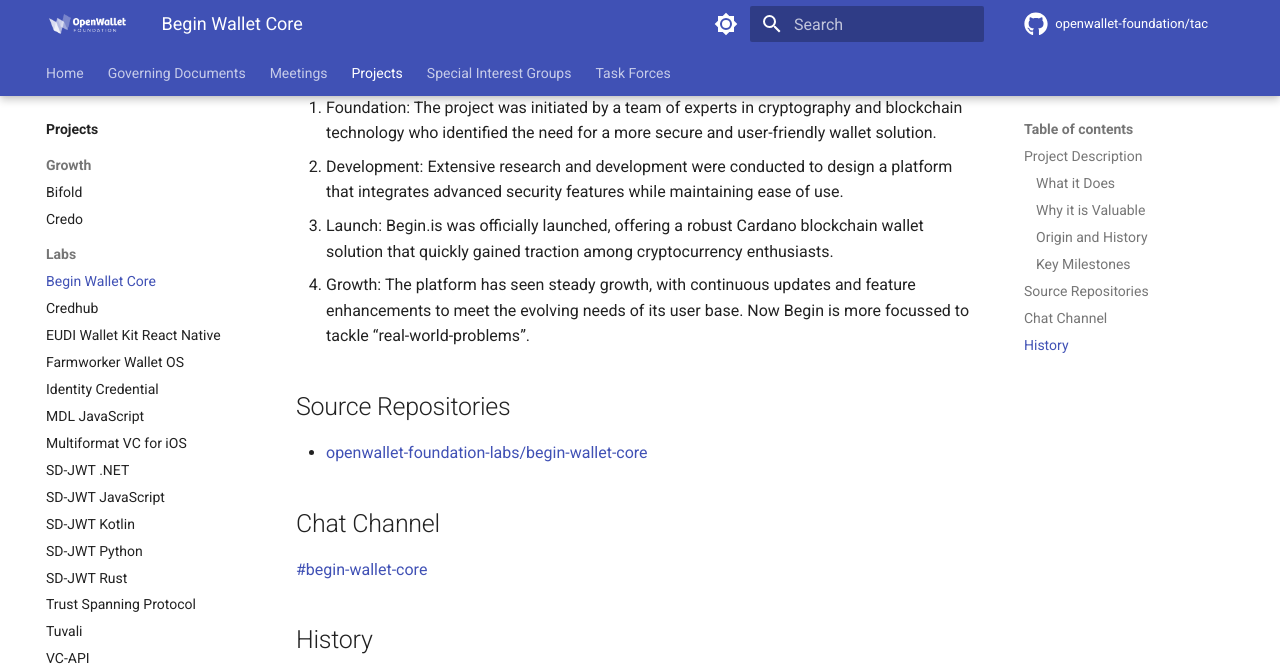
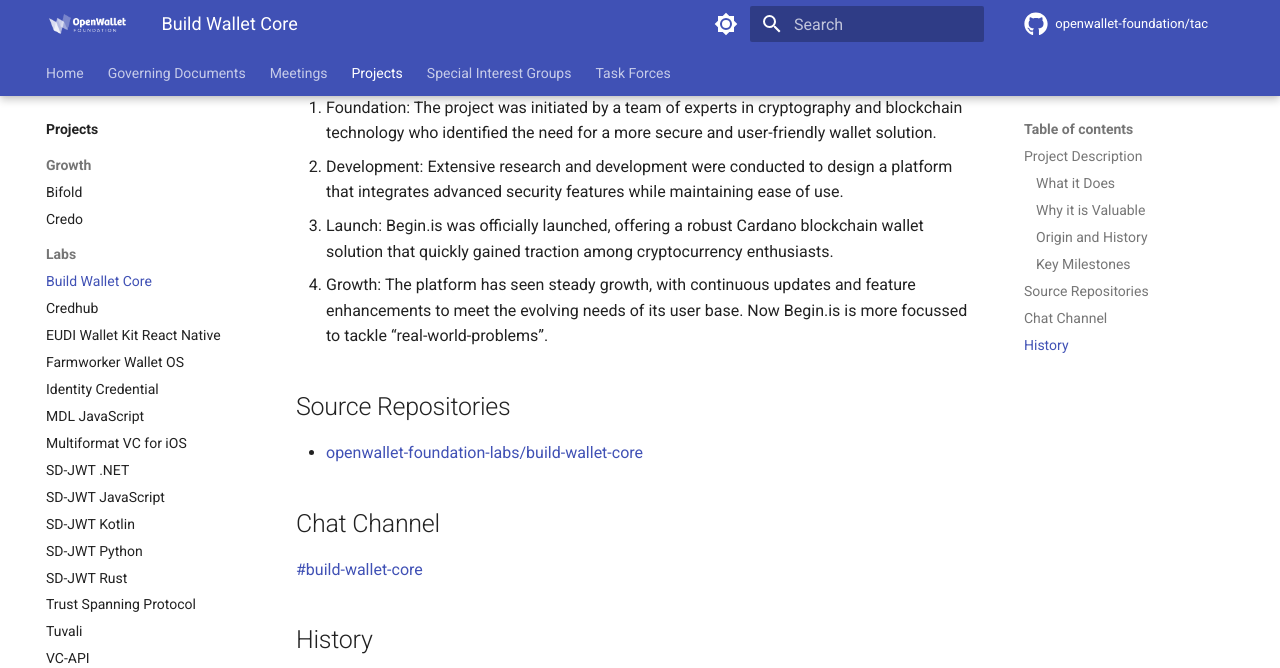
Before and after one commit to openwallet-foundation/tac, an MkDocs documentation site: the page built from docs/projects/build-wallet-core.md, in a window 1280 px wide and 900 px high, scrolled down 1443 px. Shown: the top 668 px of the window. Built offline with MkDocs 1.6.1 and Material for MkDocs 9.7.7, drawn with Linux system fonts in a browser that asks for light colours; comment, search, counter and statistics services are not loaded; some of the changed text lies outside the part shown.

Commit message:
Rename project
Signed-off-by: Tracy Kuhrt <tracy.a.kuhrt@accenture.com>

```diff
--- a/docs/projects/begin-wallet-core.md
+++ b/docs/projects/build-wallet-core.md
@@ -1,4 +1,4 @@
-# Begin Wallet Core
+# Build Wallet Core
 
 ## Project Description
 ### What it Does
@@ -30,15 +30,15 @@
 1. Foundation: The project was initiated by a team of experts in cryptography and blockchain technology who identified the need for a more secure and user-friendly wallet solution.
 2. Development: Extensive research and development were conducted to design a platform that integrates advanced security features while maintaining ease of use.
 3. Launch: Begin.is was officially launched, offering a robust Cardano blockchain wallet solution that quickly gained traction among cryptocurrency enthusiasts.
-4. Growth: The platform has seen steady growth, with continuous updates and feature enhancements to meet the evolving needs of its user base. Now Begin is more focussed to tackle “real-world-problems”.
+4. Growth: The platform has seen steady growth, with continuous updates and feature enhancements to meet the evolving needs of its user base. Now Begin.is is more focussed to tackle “real-world-problems”.
 
 ## Source Repositories
 
-- [openwallet-foundation-labs/begin-wallet-core](https://github.com/openwallet-foundation-labs/begin-wallet-core)
+- [openwallet-foundation-labs/build-wallet-core](https://github.com/openwallet-foundation-labs/build-wallet-core)
 
 ## Chat Channel
 
-[#begin-wallet-core](#FIXME)
+[#build-wallet-core](https://discord.com/channels/1022962884864643214/1268222388982775879)
 
 ## History
 - [Proposal to enter Labs](#FIXME) -- Approved by TAC on [2024-07-24](../meetings/2024/2024-07-24.md)
--- a/mkdocs.yml
+++ b/mkdocs.yml
@@ -165,7 +165,7 @@
       - Bifold: projects/bifold.md
       - Credo: projects/credo-ts.md
     - Labs:
-      - Begin Wallet Core: projects/begin-wallet-core.md
+      - Build Wallet Core: projects/build-wallet-core.md
       - Credhub: projects/credhub.md
       - EUDI Wallet Kit React Native: projects/eudi-wallet-kit-react-native.md
       - Farmworker Wallet OS: projects/fwos.md
```
Also changed, not shown: docs/projects/index.md (+1 -1 lines).
